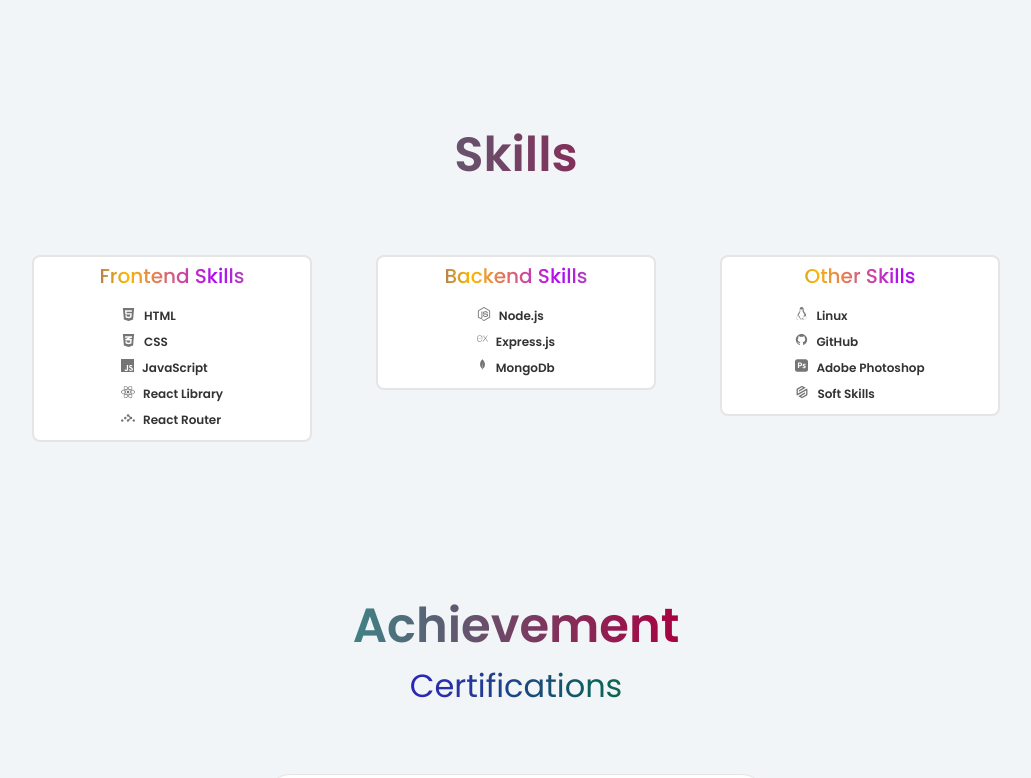
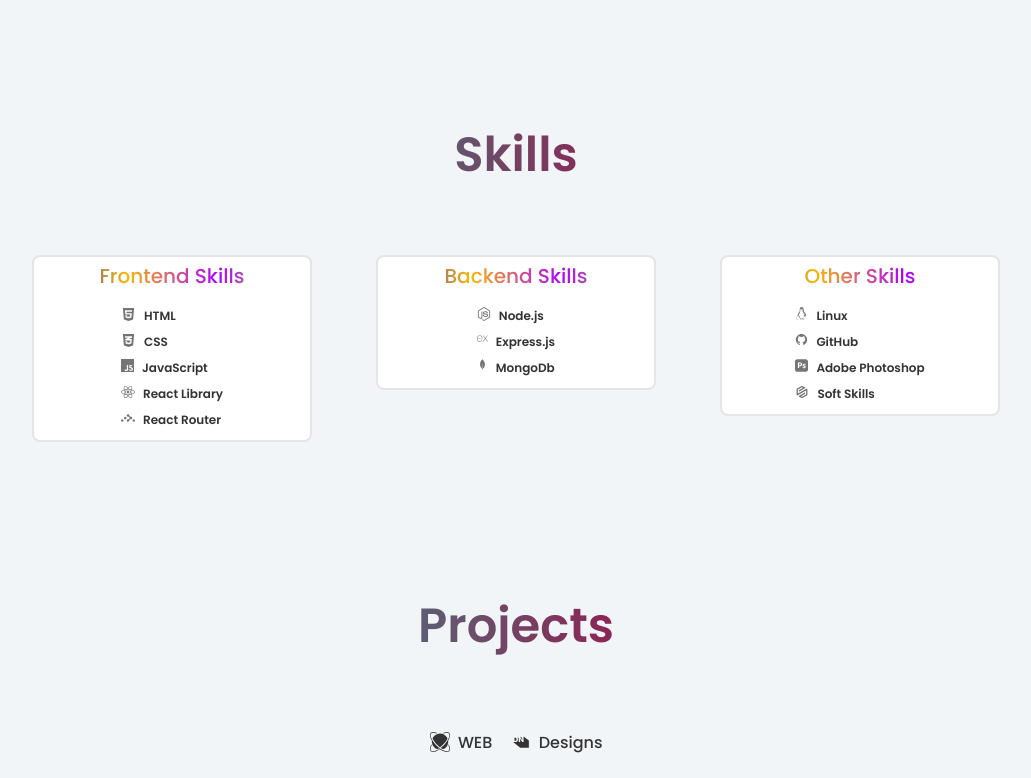
Before and after one commit to VigorousyT/Projects, a React (Create React App) app in the folder portfolio-react-app/: page / in a window 1280 px wide. Shown: the part 2016-2794 px from the top of the page, without its empty margins (124-1155 px from the left). Built offline with nearby package versions, Linux system fonts and the light colour scheme; the HTML template or start-up script is replaced by a standard one.

Commit message:
upto Projects

```diff
--- a/portfolio-react-app/src/components/ComponentApp.js
+++ b/portfolio-react-app/src/components/ComponentApp.js
@@ -15,9 +15,9 @@
             <Home />
             <About />
             <Skills />
+            <Project />
             <Achievement />
             <Contact />
-            <Project />
             <Outlet />
         </div>
     )
```
